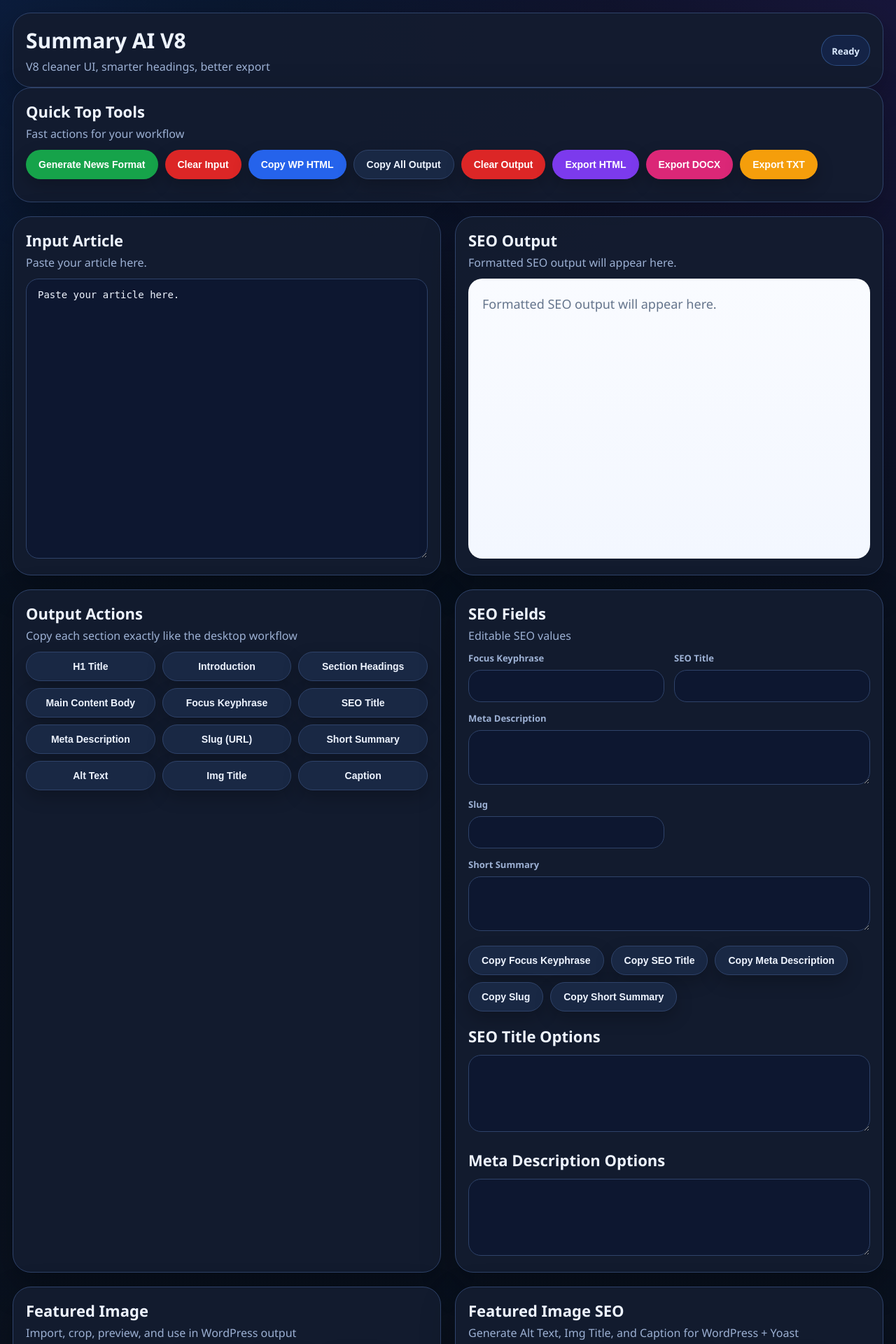
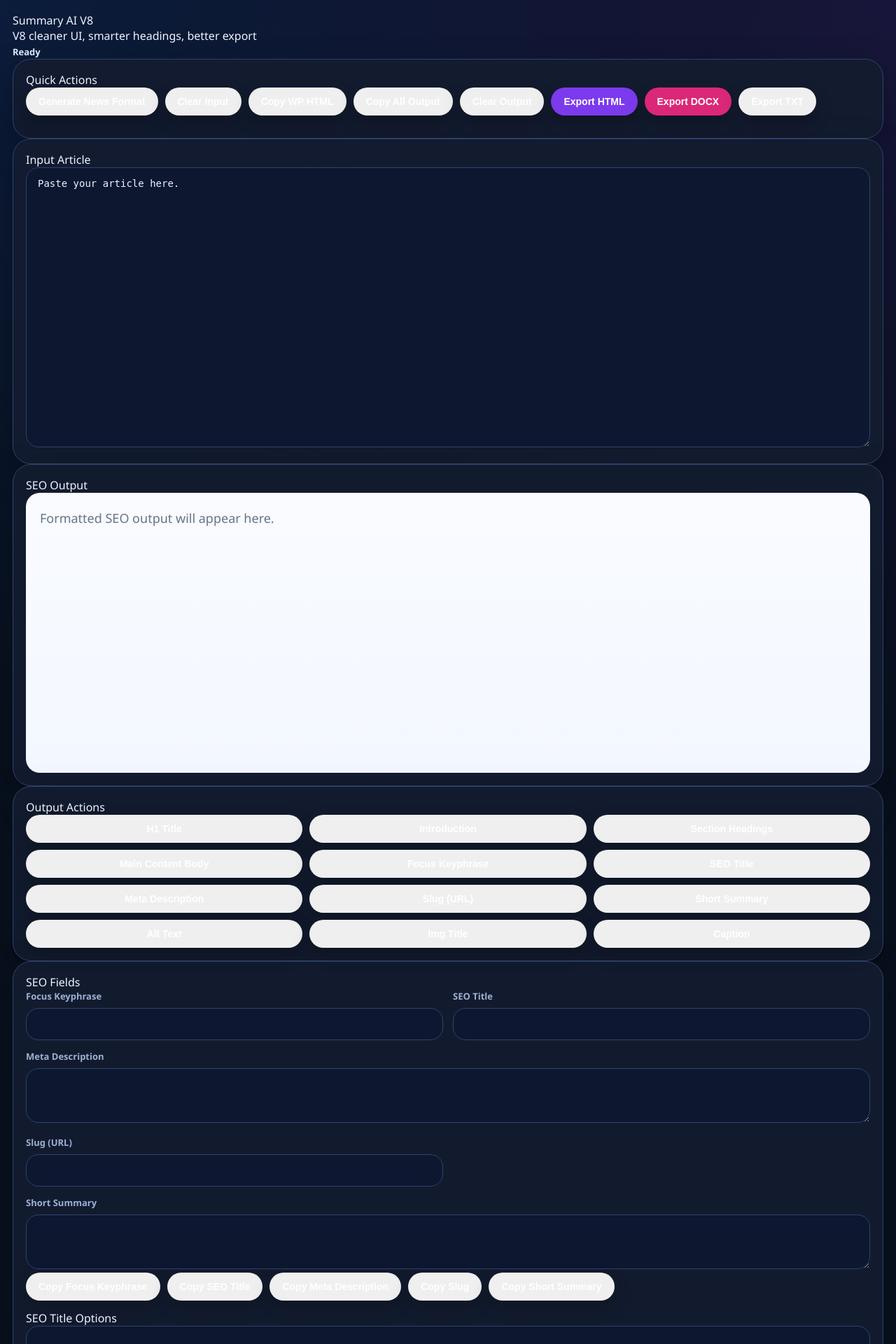
Before and after one commit to chanrathrin/SEO-web-tool, a Flask app: page / in a window 1280 px wide. Shown: the top 1920 px of the page at 70% size. Run offline with Flask 3, Linux system fonts and the light colour scheme.

Commit message:
Update index.html

```diff
--- a/templates/index.html
+++ b/templates/index.html
@@ -8,46 +8,41 @@
 </head>
 <body>
   <div class="app-shell">
-    <header class="app-header card">
-      <div>
-        <h1>Summary AI V8</h1>
-        <p>V8 cleaner UI, smarter headings, better export</p>
+    <header class="top-row">
+      <div class="brand-wrap">
+        <div class="brand-title">Summary AI V8</div>
+        <div class="brand-subtitle">V8 cleaner UI, smarter headings, better export</div>
       </div>
-      <div class="status-frame">
+      <div class="status-wrap">
         <span id="statusBar">Ready</span>
       </div>
     </header>
 
-    <section class="card quick-top-card">
-      <div class="section-head">
-        <h2>Quick Top Tools</h2>
-        <p>Fast actions for your workflow</p>
-      </div>
-      <div class="toolbar wrap">
-        <button class="btn btn-success" id="generateBtn">Generate News Format</button>
-        <button class="btn btn-danger" id="clearInputBtn">Clear Input</button>
-        <button class="btn btn-primary" id="copyWpHtmlBtn">Copy WP HTML</button>
-        <button class="btn btn-secondary" id="copyAllOutputBtn">Copy All Output</button>
-        <button class="btn btn-danger" id="clearOutputBtn">Clear Output</button>
+    <section class="quick-tools card">
+      <div class="section-title">Quick Actions</div>
+      <div class="toolbar wrap compact">
+        <button class="btn btn-green" id="generateBtn">Generate News Format</button>
+        <button class="btn btn-red" id="clearInputBtn">Clear Input</button>
+        <button class="btn btn-blue" id="copyWpHtmlBtn">Copy WP HTML</button>
+        <button class="btn btn-slate" id="copyAllOutputBtn">Copy All Output</button>
+        <button class="btn btn-red" id="clearOutputBtn">Clear Output</button>
         <button class="btn btn-purple" id="exportHtmlBtn">Export HTML</button>
         <button class="btn btn-pink" id="exportDocxBtn">Export DOCX</button>
-        <button class="btn btn-warning" id="exportTxtBtn">Export TXT</button>
+        <button class="btn btn-orange" id="exportTxtBtn">Export TXT</button>
       </div>
     </section>
 
-    <section class="grid two-col mt-20">
-      <div class="card">
-        <div class="section-head">
-          <h2>Input Article</h2>
-          <p>Paste your article here.</p>
+    <section class="main-grid">
+      <div class="card panel input-panel">
+        <div class="panel-head">
+          <div class="panel-title">Input Article</div>
         </div>
-        <textarea id="articleInput">Paste your article here.</textarea>
+        <textarea id="articleInput" placeholder="Paste your article here.">Paste your article here.</textarea>
       </div>
 
-      <div class="card">
-        <div class="section-head">
-          <h2>SEO Output</h2>
-          <p>Formatted SEO output will appear here.</p>
+      <div class="card panel output-panel">
+        <div class="panel-head">
+          <div class="panel-title">SEO Output</div>
         </div>
         <div id="seoPreview" class="preview-box">
           <p class="placeholder-text">Formatted SEO output will appear here.</p>
@@ -55,33 +50,31 @@
       </div>
     </section>
 
-    <section class="grid two-col mt-20">
-      <div class="card">
-        <div class="section-head">
-          <h2>Output Actions</h2>
-          <p>Copy each section exactly like the desktop workflow</p>
+    <section class="secondary-grid">
+      <div class="card panel">
+        <div class="panel-head">
+          <div class="panel-title">Output Actions</div>
         </div>
 
         <div class="copy-grid">
-          <button class="btn btn-secondary copy-section-btn" data-key="h1_copy">H1 Title</button>
-          <button class="btn btn-secondary copy-section-btn" data-key="intro_copy">Introduction</button>
-          <button class="btn btn-secondary copy-section-btn" data-key="headings_copy">Section Headings</button>
-          <button class="btn btn-secondary copy-section-btn" data-key="body_copy">Main Content Body</button>
-          <button class="btn btn-secondary copy-section-btn" data-key="focus_keyphrase_copy">Focus Keyphrase</button>
-          <button class="btn btn-secondary copy-section-btn" data-key="seo_title_copy">SEO Title</button>
-          <button class="btn btn-secondary copy-section-btn" data-key="meta_description_copy">Meta Description</button>
-          <button class="btn btn-secondary copy-section-btn" data-key="slug_copy">Slug (URL)</button>
-          <button class="btn btn-secondary copy-section-btn" data-key="short_summary_copy">Short Summary</button>
-          <button class="btn btn-secondary copy-section-btn" data-key="alt_text_copy">Alt Text</button>
-          <button class="btn btn-secondary copy-section-btn" data-key="img_title_copy">Img Title</button>
-          <button class="btn btn-secondary copy-section-btn" data-key="caption_copy">Caption</button>
+          <button class="btn btn-slate copy-section-btn" data-key="h1_copy">H1 Title</button>
+          <button class="btn btn-slate copy-section-btn" data-key="intro_copy">Introduction</button>
+          <button class="btn btn-slate copy-section-btn" data-key="headings_copy">Section Headings</button>
+          <button class="btn btn-slate copy-section-btn" data-key="body_copy">Main Content Body</button>
+          <button class="btn btn-slate copy-section-btn" data-key="focus_keyphrase_copy">Focus Keyphrase</button>
+          <button class="btn btn-slate copy-section-btn" data-key="seo_title_copy">SEO Title</button>
+          <button class="btn btn-slate copy-section-btn" data-key="meta_description_copy">Meta Description</button>
+          <button class="btn btn-slate copy-section-btn" data-key="slug_copy">Slug (URL)</button>
+          <button class="btn btn-slate copy-section-btn" data-key="short_summary_copy">Short Summary</button>
+          <button class="btn btn-slate copy-section-btn" data-key="alt_text_copy">Alt Text</button>
+          <button class="btn btn-slate copy-section-btn" data-key="img_title_copy">Img Title</button>
+          <button class="btn btn-slate copy-section-btn" data-key="caption_copy">Caption</button>
         </div>
       </div>
 
-      <div class="card">
-        <div class="section-head">
-          <h2>SEO Fields</h2>
-          <p>Editable SEO values</p>
+      <div class="card panel">
+        <div class="panel-head">
+          <div class="panel-title">SEO Fields</div>
         </div>
 
         <div class="field-grid">
@@ -101,7 +94,7 @@
           </label>
 
           <label>
-            <span>Slug</span>
+            <span>Slug (URL)</span>
             <input type="text" id="slug">
           </label>
 
@@ -111,52 +104,48 @@
           </label>
         </div>
 
-        <div class="toolbar mt-16 wrap">
-          <button class="btn btn-secondary copy-field-btn" data-target="focusKeyphrase">Copy Focus Keyphrase</button>
-          <button class="btn btn-secondary copy-field-btn" data-target="seoTitle">Copy SEO Title</button>
-          <button class="btn btn-secondary copy-field-btn" data-target="metaDescription">Copy Meta Description</button>
-          <button class="btn btn-secondary copy-field-btn" data-target="slug">Copy Slug</button>
-          <button class="btn btn-secondary copy-field-btn" data-target="shortSummary">Copy Short Summary</button>
+        <div class="toolbar wrap compact top-gap">
+          <button class="btn btn-slate copy-field-btn" data-target="focusKeyphrase">Copy Focus Keyphrase</button>
+          <button class="btn btn-slate copy-field-btn" data-target="seoTitle">Copy SEO Title</button>
+          <button class="btn btn-slate copy-field-btn" data-target="metaDescription">Copy Meta Description</button>
+          <button class="btn btn-slate copy-field-btn" data-target="slug">Copy Slug</button>
+          <button class="btn btn-slate copy-field-btn" data-target="shortSummary">Copy Short Summary</button>
         </div>
 
-        <div class="section-head mt-20">
-          <h2>SEO Title Options</h2>
+        <div class="sub-block">
+          <div class="sub-title">SEO Title Options</div>
+          <textarea id="titleOptions" rows="6" readonly></textarea>
         </div>
-        <textarea id="titleOptions" rows="5" readonly></textarea>
 
-        <div class="section-head mt-20">
-          <h2>Meta Description Options</h2>
+        <div class="sub-block">
+          <div class="sub-title">Meta + SEO Fields</div>
+          <textarea id="metaOptions" rows="8" readonly></textarea>
         </div>
-        <textarea id="metaOptions" rows="5" readonly></textarea>
       </div>
     </section>
 
-    <section class="grid two-col mt-20">
-      <div class="card">
-        <div class="section-head">
-          <h2>Featured Image</h2>
-          <p>Import, crop, preview, and use in WordPress output</p>
+    <section class="secondary-grid">
+      <div class="card panel">
+        <div class="panel-head">
+          <div class="panel-title">Featured Image</div>
         </div>
 
-        <div class="toolbar wrap">
-          <label class="btn btn-primary file-btn">
+        <div class="toolbar wrap compact">
+          <label class="btn btn-blue file-btn">
             Import Featured Image
             <input type="file" id="imageInput" accept="image/*" hidden>
           </label>
-          <button class="btn btn-secondary preset-btn" data-width="1200" data-height="366">1200x366</button>
-          <button class="btn btn-secondary preset-btn" data-width="800" data-height="445">800x445</button>
-          <button class="btn btn-secondary preset-btn" data-width="1200" data-height="630">1200x630</button>
-          <button class="btn btn-success" id="applyCropBtn">Apply Crop</button>
-          <button class="btn btn-warning" id="useCroppedInSeoBtn">Use Crop In SEO Output</button>
+          <button class="btn btn-slate preset-btn" data-width="1200" data-height="366">1200x366</button>
+          <button class="btn btn-slate preset-btn" data-width="800" data-height="445">800x445</button>
+          <button class="btn btn-slate preset-btn" data-width="1200" data-height="630">1200x630</button>
+          <button class="btn btn-green" id="applyCropBtn">Apply Crop</button>
+          <button class="btn btn-orange" id="useCroppedInSeoBtn">Use Crop In SEO Output</button>
           <button class="btn btn-pink" id="exportUnder100Btn">Export &lt;100KB</button>
         </div>
 
         <div class="crop-grid">
-          <div class="inset-card">
-            <div class="mini-head">
-              <h3>Canvas</h3>
-              <p>Drag the box, resize from bottom-right</p>
-            </div>
+          <div class="inner-panel">
+            <div class="inner-title">Canvas</div>
             <div class="canvas-wrap" id="canvasWrap">
               <img id="sourceImage" alt="">
               <div id="cropBox">
@@ -166,27 +155,23 @@
             </div>
           </div>
 
-          <div class="inset-card">
-            <div class="mini-head">
-              <h3>Preview</h3>
-              <p>Cropped output preview</p>
-            </div>
+          <div class="inner-panel">
+            <div class="inner-title">Preview</div>
             <img id="cropPreview" alt="">
             <div id="previewMeta" class="preview-meta">Preset output size will appear here</div>
           </div>
         </div>
       </div>
 
-      <div class="card">
-        <div class="section-head">
-          <h2>Featured Image SEO</h2>
-          <p>Generate Alt Text, Img Title, and Caption for WordPress + Yoast</p>
+      <div class="card panel">
+        <div class="panel-head">
+          <div class="panel-title">Featured Image SEO</div>
         </div>
 
-        <div class="toolbar wrap">
-          <button class="btn btn-success" id="generateImageSeoBtn">Generate Image SEO</button>
-          <button class="btn btn-secondary" id="copyImageSeoBtn">Copy All Image SEO</button>
-          <button class="btn btn-danger" id="clearImageSeoBtn">Clear Image SEO</button>
+        <div class="toolbar wrap compact">
+          <button class="btn btn-green" id="generateImageSeoBtn">Generate Image SEO</button>
+          <button class="btn btn-slate" id="copyImageSeoBtn">Copy All Image SEO</button>
+          <button class="btn btn-red" id="clearImageSeoBtn">Clear Image SEO</button>
         </div>
 
         <div class="field-grid">
@@ -213,10 +198,9 @@
       </div>
     </section>
 
-    <section class="card mt-20">
-      <div class="section-head">
-        <h2>WordPress HTML Output</h2>
-        <p>Ready to paste into WordPress</p>
+    <section class="card panel wp-panel">
+      <div class="panel-head">
+        <div class="panel-title">WordPress HTML Output</div>
       </div>
       <textarea id="wpHtmlOutput" class="code-output" readonly></textarea>
     </section>
```
